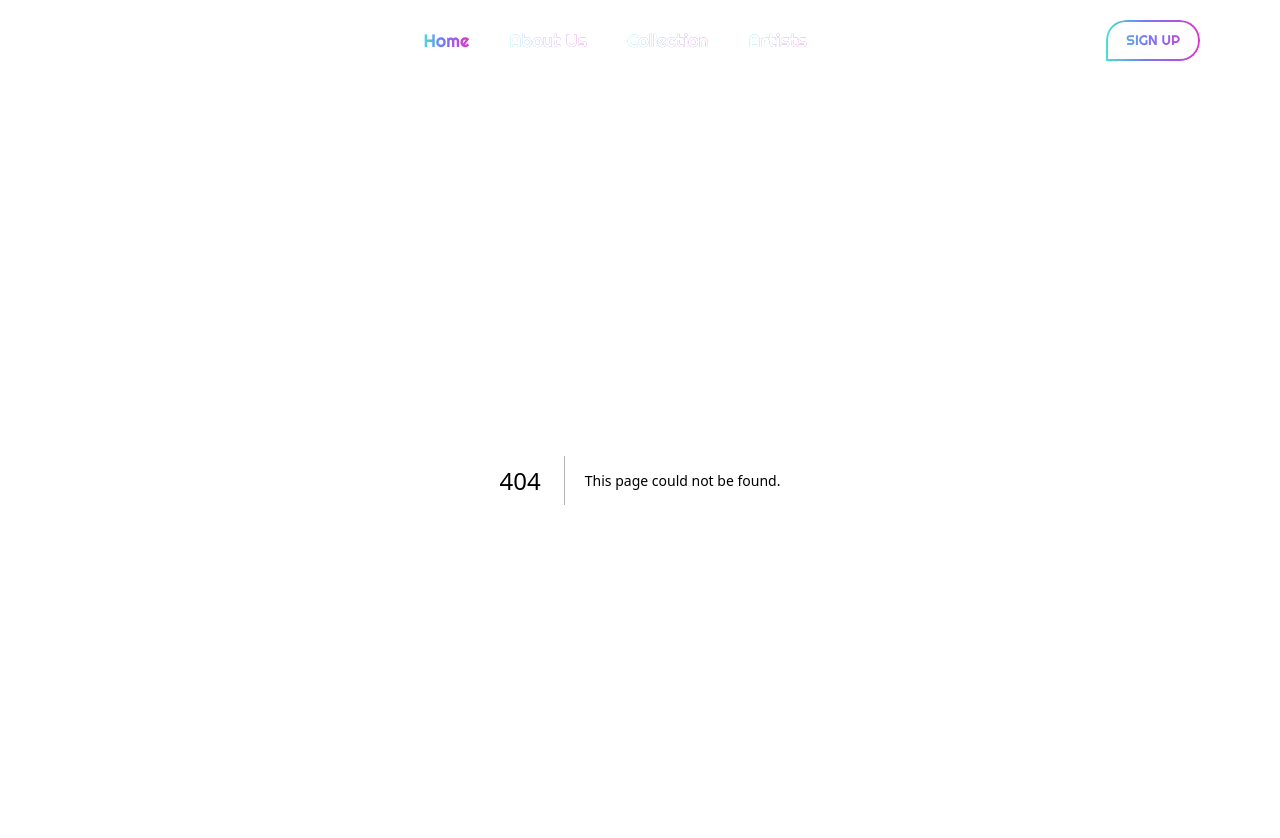
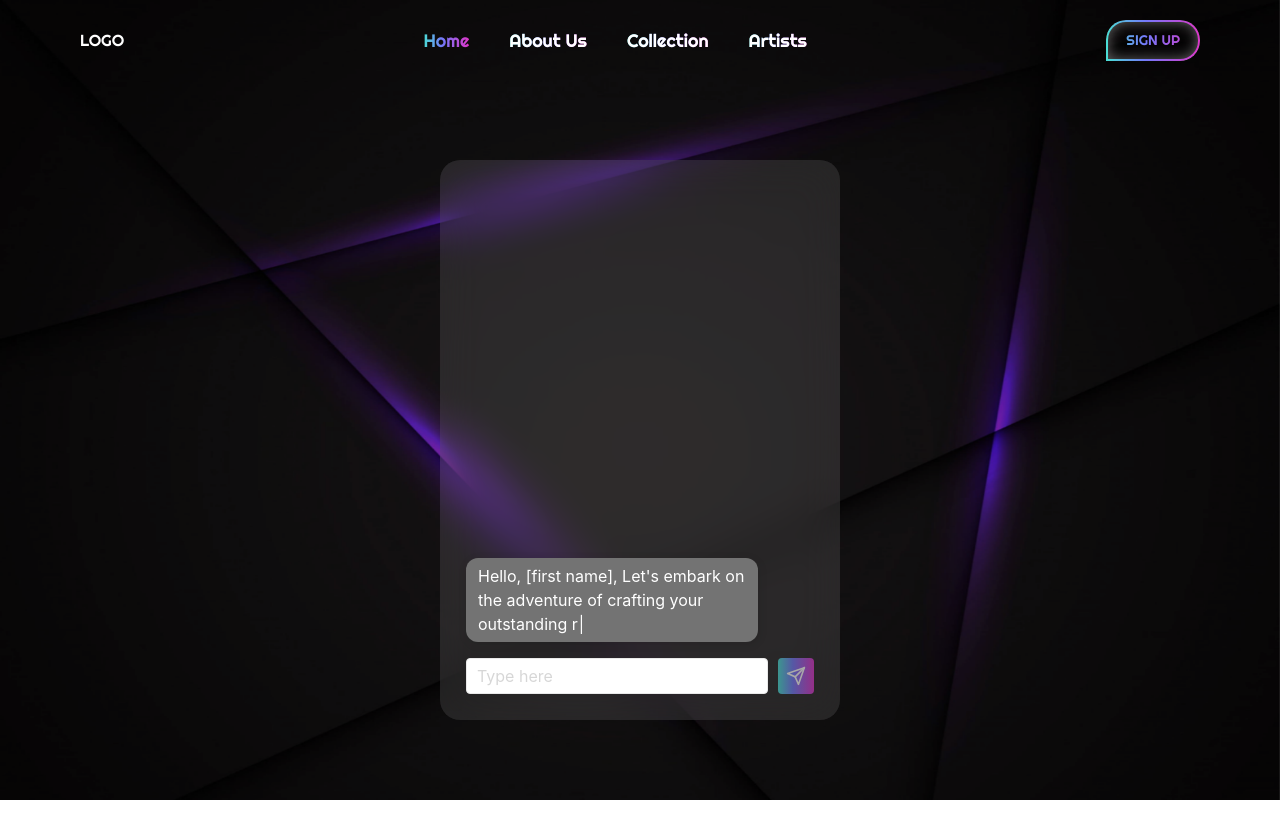
Before and after one commit to gprateek015/resumer, a Next.js app: page /onboarding in a window 1280 px wide. Before the commit this address had no page. Shown: the top 838 px of the page. After the commit the page ends 800 px from the top, so only its background shows below. Built offline with nearby package versions, Linux system fonts and the light colour scheme.

Commit message:
added chat bot

```diff
--- a/package.json
+++ b/package.json
@@ -21,6 +21,7 @@
     "next": "13.4.19",
     "react": "18.2.0",
     "react-dom": "18.2.0",
-    "typescript": "5.2.2"
+    "typescript": "5.2.2",
+    "typewriter-effect": "^2.21.0"
   }
 }
--- a/src/app/layout.tsx
+++ b/src/app/layout.tsx
@@ -2,6 +2,8 @@ import Navbar from '@/components/navbar';
 import './globals.css';
 import { Grid, ThemeProvider, createTheme } from '@mui/material';
 import theme from '@/theme';
+import Image from 'next/image';
+import BackgroundImg from '@/assets/home-background.png';
 
 export const metadata = {
   title: 'Create Next App',
@@ -19,6 +21,7 @@ export default function RootLayout({
         <ThemeProvider theme={theme}>
           <Grid minHeight='100vh' display={'flex'} flexDirection={'column'}>
             <Navbar />
+            <Image src={BackgroundImg} alt='' className='home-background' />
             <Grid flexGrow={1} display={'flex'} flexDirection={'column'}>
               {children}
             </Grid>
--- /dev/null
+++ b/src/app/onboarding/page.tsx
@@ -0,0 +1,21 @@
+import Chatbot from '@/components/chatbot';
+import { Grid, Typography } from '@mui/material';
+import React from 'react';
+
+const Onboarding = () => {
+  return (
+    <Grid
+      sx={{
+        width: '100%',
+        display: 'flex',
+        justifyContent: 'center',
+        alignItems: 'center',
+        flexGrow: '1'
+      }}
+    >
+      <Chatbot />
+    </Grid>
+  );
+};
+
+export default Onboarding;
--- a/src/app/page.tsx
+++ b/src/app/page.tsx
@@ -1,10 +1,8 @@
 import React from 'react';
 import { Grid, Typography, Box } from '@mui/material';
-import Image from 'next/image';
 
 import { Righteous } from 'next/font/google';
 
-import BackgroundImg from '@/assets/home-background.png';
 import Login from '@/components/auth/login';
 
 const righteous = Righteous({
@@ -20,7 +18,6 @@ export default function Home() {
       flexGrow={1}
       className={righteous.className}
     >
-      <Image src={BackgroundImg} alt='' className='home-background' />
       <Grid
         sx={{
           display: 'flex',
--- a/src/components/auth/login.tsx
+++ b/src/components/auth/login.tsx
@@ -31,6 +31,7 @@ const Login = () => {
       sx={{
         width: '500px',
         padding: '50px 80px',
+        height: '630px',
         borderRadius: '20px',
         background:
           'linear-gradient(180deg, rgba(255, 255, 255, 0.12) 0%, rgba(51, 50, 50, 0.12) 100%)',
--- /dev/null
+++ b/src/components/chatbot/index.tsx
@@ -0,0 +1,129 @@
+'use client';
+
+import React, { useEffect, useState } from 'react';
+import { Grid, IconButton, TextField } from '@mui/material';
+import Image from 'next/image';
+import Typewriter from 'typewriter-effect';
+
+import SendIcon from '@/assets/icons/send-icon.svg';
+import { ChatTypography } from './styles';
+
+const AiChats = [
+  "Hello, [first name], Let's embark on the adventure of crafting your outstanding resume! To initiate the process, could you kindly provide us with your name?",
+  "Let's get the things rolling. Would you like to import your existing resume or create one from scratch",
+  'Letsss get the things rolling. Would you like to import your existing resume or create one from scratch'
+];
+
+const Chatbot = () => {
+  const [chats, setChats] = useState<string[]>([AiChats[0]]);
+  const [text, setText] = useState<string>('');
+  const [allowUserToType, setAllowUserToType] = useState(false);
+  const [aiChatsInd, setAiChatsInd] = useState(1);
+
+  const handleClick = () => {
+    setChats(chats => [...chats, text]);
+    setText('');
+    setAllowUserToType(false);
+    setTimeout(() => {
+      if (aiChatsInd >= AiChats.length) return;
+      setChats(chats => [...chats, AiChats[aiChatsInd]]);
+      setAiChatsInd(curr => curr + 1);
+    }, 1000);
+  };
+
+  return (
+    <Grid
+      sx={{
+        width: { xs: '360px', md: '400px' },
+        height: '560px',
+        borderRadius: '20px',
+        background: 'rgba(255, 255, 255, 0.10)',
+        backdropFilter: 'blur(20px)',
+        padding: '26px',
+        display: 'flex',
+        flexDirection: 'column',
+        overflow: 'auto',
+        '&::-webkit-scrollbar': {
+          display: 'none'
+        },
+        MsOverflowStyle: 'none',
+        scrollbarWidth: 'none'
+      }}
+    >
+      <Grid
+        sx={{
+          flexGrow: 1,
+          padding: '10px 0px 16px',
+          display: 'flex',
+          flexDirection: 'column',
+          justifyContent: 'flex-end',
+          gap: '16px'
+        }}
+      >
+        {chats.map((chat, ind) => (
+          <ChatTypography ind={ind} key={ind}>
+            {ind === chats.length - 1 && ind % 2 == 0 && !allowUserToType ? (
+              <Typewriter
+                onInit={typewriter => {
+                  typewriter
+                    .typeString(chat + '.')
+                    .deleteChars(1)
+                    .start()
+                    .callFunction(() => setAllowUserToType(true));
+                }}
+                options={{
+                  cursor: '|',
+                  delay: 50
+                }}
+              />
+            ) : (
+              chat
+            )}
+          </ChatTypography>
+        ))}
+      </Grid>
+      <Grid
+        width={'100%'}
+        sx={{
+          display: 'flex',
+          gap: '10px'
+        }}
+      >
+        <TextField
+          fullWidth
+          placeholder='Type here'
+          inputProps={{
+            sx: {
+              background: 'white',
+              padding: '7px 10px',
+              height: '20px',
+              border: '1px solid #E9E9E9',
+              borderRadius: '4px',
+              lineHeight: '20px'
+            }
+          }}
+          onKeyDownCapture={e => e.key === 'Enter' && handleClick()}
+          value={text}
+          onChange={e => setText(e.target.value)}
+          disabled={!allowUserToType}
+        />
+        <IconButton
+          sx={{
+            background:
+              'linear-gradient(90deg, #4ADFD5 0.42%, #7479FA 41.67%, #E92EC3 106.58%)',
+            borderRadius: '4px',
+            opacity: !text ? '0.6' : '1',
+            aspectRatio: '1',
+            width: '36px',
+            height: '36px'
+          }}
+          onClick={() => handleClick()}
+        >
+          <Image src={SendIcon} alt='sned-icon' />
+        </IconButton>
+      </Grid>
+    </Grid>
+  );
+};
+
+export default Chatbot;
--- /dev/null
+++ b/src/components/chatbot/styles.tsx
@@ -0,0 +1,15 @@
+'use client';
+
+import { Typography, styled } from '@mui/material';
+
+export const ChatTypography = styled(Typography)(
+  ({ ind }: { ind: number }) => ({
+    borderRadius: '12px',
+    background: '#737373',
+    boxShadow: '1px 2px 10px 0px rgba(0, 0, 0, 0.10)',
+    padding: '6px 12px',
+    width: 'calc(100% - 80px)',
+    alignSelf: ind % 2 !== 0 ? 'flex-end' : 'flex-start',
+    minHeight: '26px'
+  })
+);
--- a/src/theme.ts
+++ b/src/theme.ts
@@ -5,6 +5,17 @@ import { createTheme } from '@mui/material';
 const theme = createTheme({
   typography: {
     fontFamily: 'inherit'
+  },
+  components: {
+    MuiTextField: {
+      styleOverrides: {
+        root: {
+          '& fieldset': {
+            borderWidth: '0px !important'
+          }
+        }
+      }
+    }
   }
 });
 
```
Also changed, not shown: src/components/auth/styles.tsx (+4 -11 lines), src/assets/icons/send-icon.svg (added), 1 other file (tests, documents, lock files or other folders).
